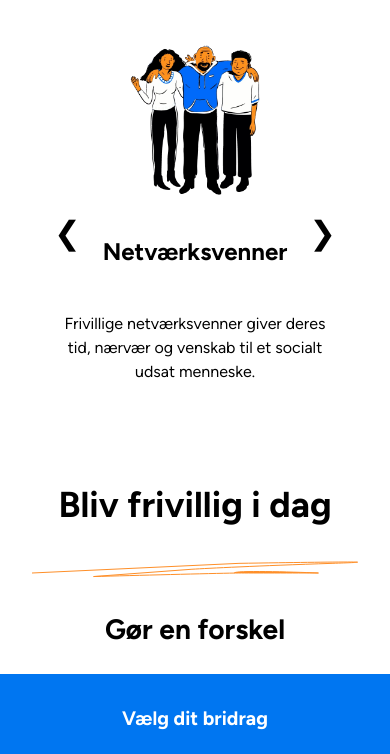
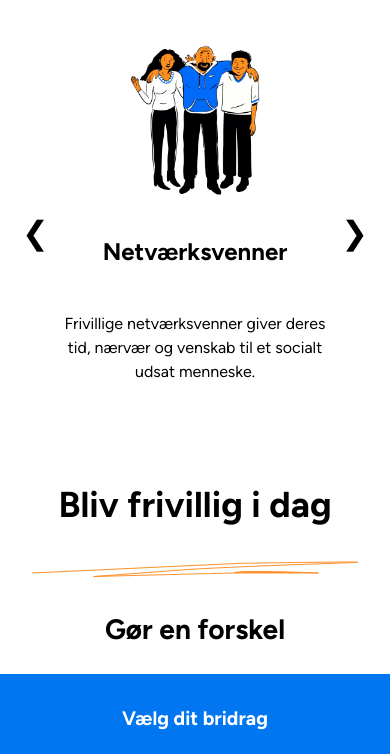
Before and after one commit to sign7595/weshelter, an Astro site: page / in a window 390 px wide. Shown: the part 1282-2036 px from the top of the page. Built offline with nearby package versions, Linux system fonts and the light colour scheme; Astro itself is replaced by a stand-in of ours.

Commit message:
mobilfix2

```diff
--- a/src/components/Carousel.astro
+++ b/src/components/Carousel.astro
@@ -107,11 +107,11 @@ import Card from "../components/card.astro";
   }
 
   #prev {
-    left: 3rem;
+    left: 1rem;
   }
 
   #next {
-    right: 3rem;
+    right: 1rem;
   }
   @media (min-width: 1024px) {
     .carousel {
```
